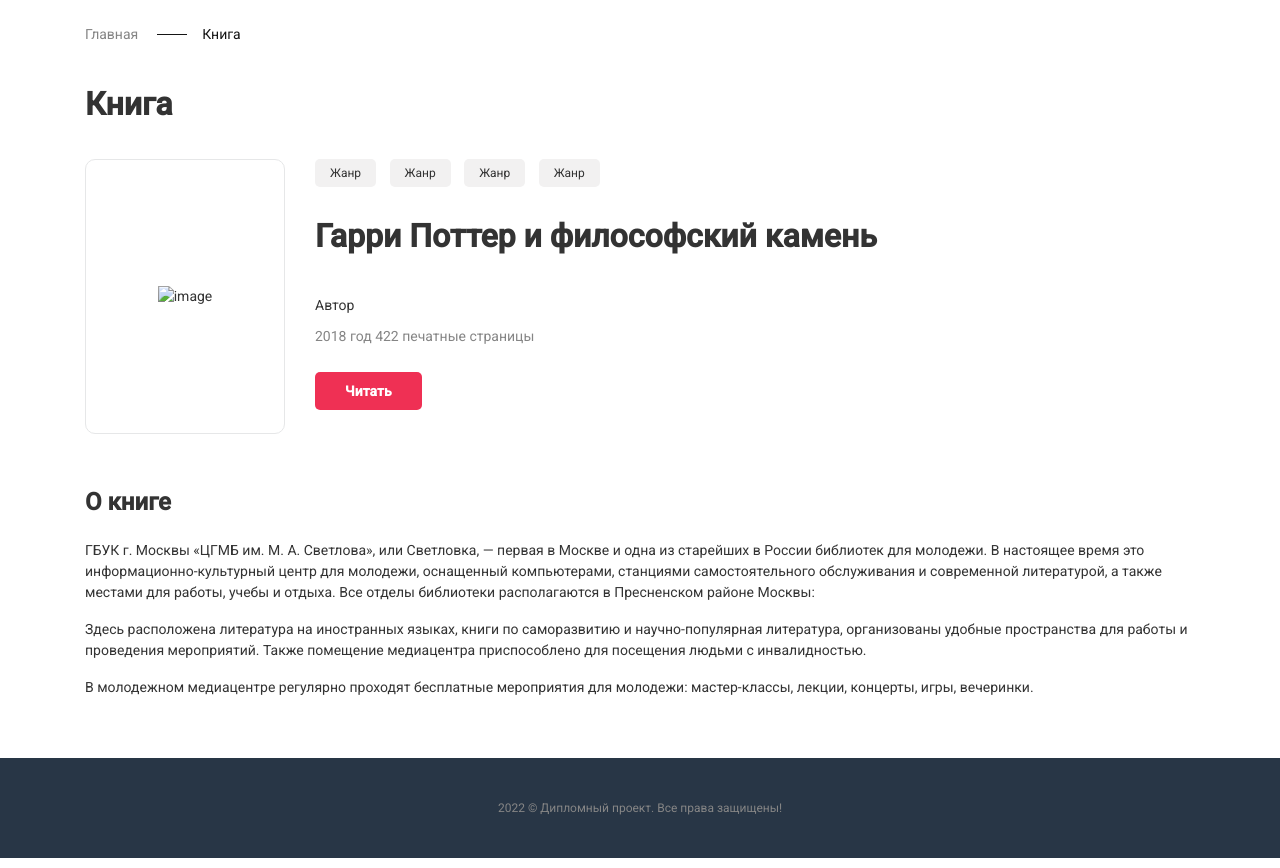
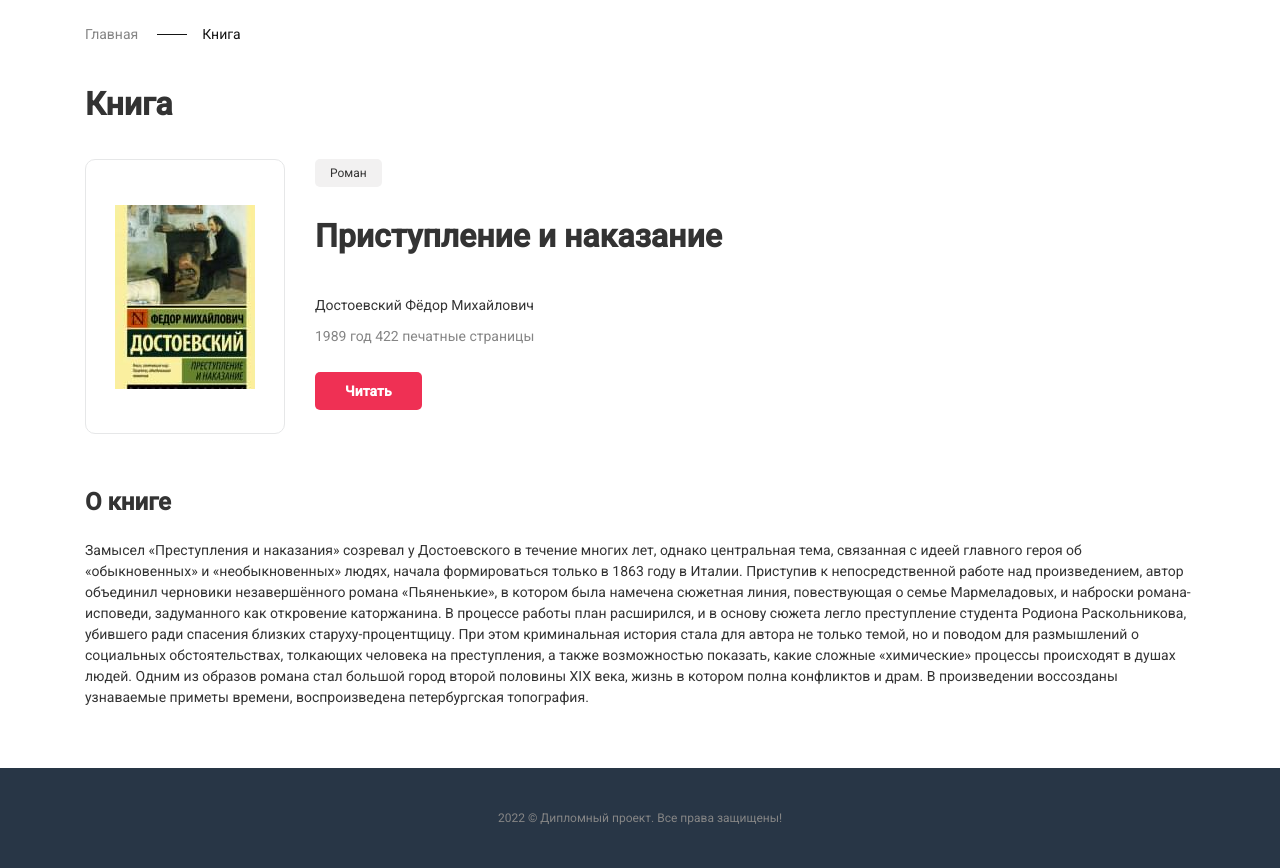
Before and after one commit to sulleimenov/dip-library, a website: page app/book.html in a window 1280 px wide. Shown: the part 74-942 px from the top of the page. Drawn offline with nearby package versions, Linux system fonts and the light colour scheme; files that its build step writes are made by us from their sources.

Commit message:
fix html

```diff
--- a/app/book.html
+++ b/app/book.html
@@ -14,19 +14,16 @@
 		<div class="book">
 			<div class="book__offer">
 				<div class="book__image">
-					<img src="/images/book/dostaevsky.jpg" alt="image">
+					<img src="/images/books/dostaevsky.jpg" alt="image">
 				</div>
 				<div class="book__text">
 					<div class="book__genres">
-						<span>Жанр</span>
-						<span>Жанр</span>
-						<span>Жанр</span>
-						<span>Жанр</span>
+						<span>Роман</span>
 					</div>
-					<div class="book__title">Гарри Поттер и философский камень</div>
-					<div class="book__author">Автор</div>
+					<div class="book__title">Приступление и наказание</div>
+					<div class="book__author">Достоевский Фёдор Михайлович</div>
 					<div class="book__info">
-						<span>2018 год</span>
+						<span>1989 год</span>
 						<span>422 печатные страницы</span>
 					</div>
 					<a class="book__read button" href="#">Читать</a>
@@ -34,9 +31,7 @@
 			</div>
 			<div class="book__about">О книге</div>
 			<div class="book__descr">
-				<p>ГБУК г. Москвы «ЦГМБ им. М. А. Светлова», или Светловка, — первая в Москве и одна из старейших в России библиотек для молодежи. В настоящее время это информационно-культурный центр для молодежи, оснащенный компьютерами, станциями самостоятельного обслуживания и современной литературой, а также местами для работы, учебы и отдыха. Все отделы библиотеки располагаются в Пресненском районе Москвы:</p>
-				<p>Здесь расположена литература на иностранных языках, книги по саморазвитию и научно-популярная литература, организованы удобные пространства для работы и проведения мероприятий. Также помещение медиацентра приспособлено для посещения людьми с инвалидностью.</p>
-				<p>В молодежном медиацентре регулярно проходят бесплатные мероприятия для молодежи: мастер-классы, лекции, концерты, игры, вечеринки.</p>
+				<p>Замысел «Преступления и наказания» созревал у Достоевского в течение многих лет, однако центральная тема, связанная с идеей главного героя об «обыкновенных» и «необыкновенных» людях, начала формироваться только в 1863 году в Италии. Приступив к непосредственной работе над произведением, автор объединил черновики незавершённого романа «Пьяненькие», в котором была намечена сюжетная линия, повествующая о семье Мармеладовых, и наброски романа-исповеди, задуманного как откровение каторжанина. В процессе работы план расширился, и в основу сюжета легло преступление студента Родиона Раскольникова, убившего ради спасения близких старуху-процентщицу. При этом криминальная история стала для автора не только темой, но и поводом для размышлений о социальных обстоятельствах, толкающих человека на преступления, а также возможностью показать, какие сложные «химические» процессы происходят в душах людей. Одним из образов романа стал большой город второй половины XIX века, жизнь в котором полна конфликтов и драм. В произведении воссозданы узнаваемые приметы времени, воспроизведена петербургская топография.</p>
 			</div>
 		</div>
 
```
Also changed, not shown: app/books.html (+6 -4 lines).
